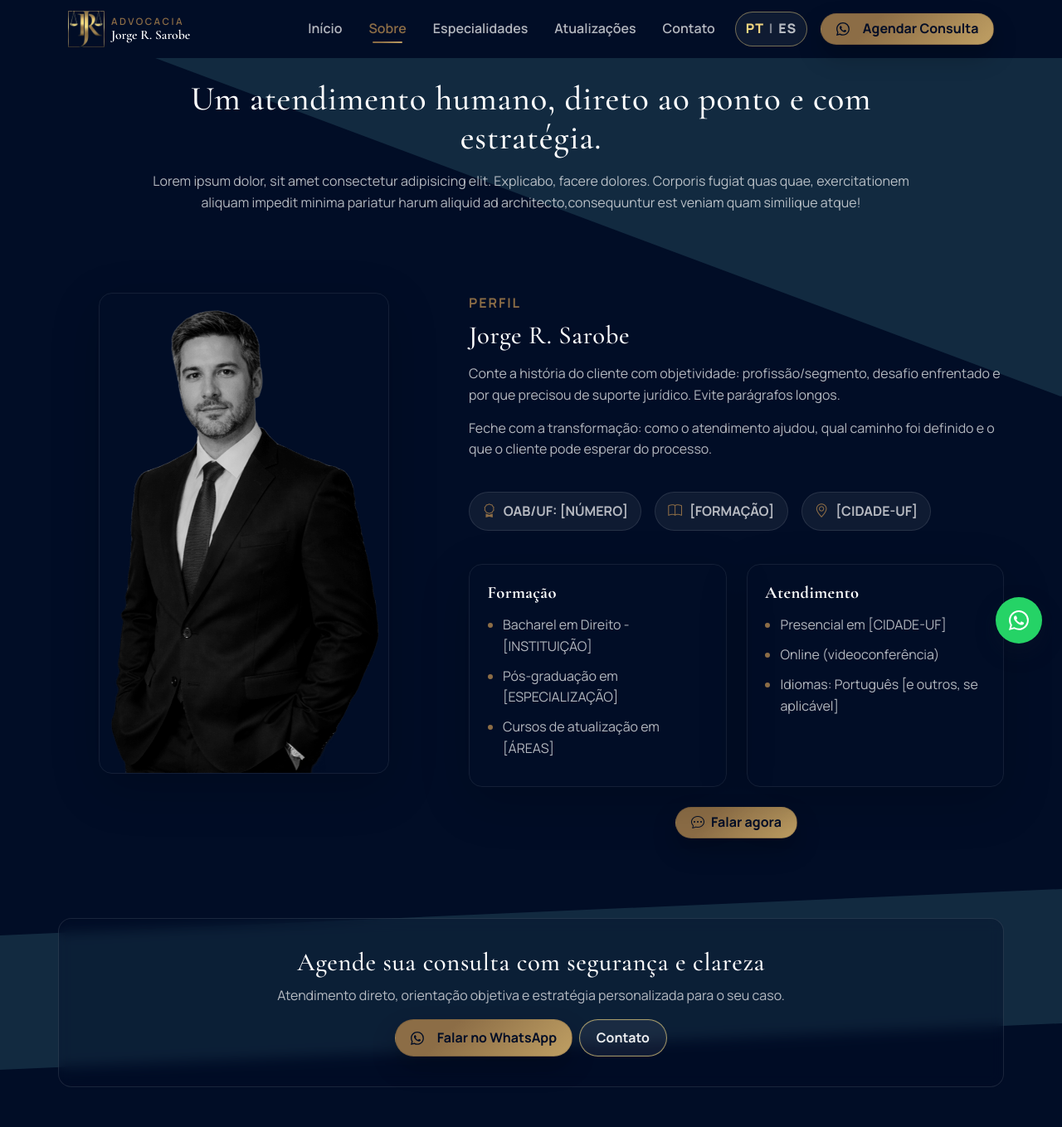
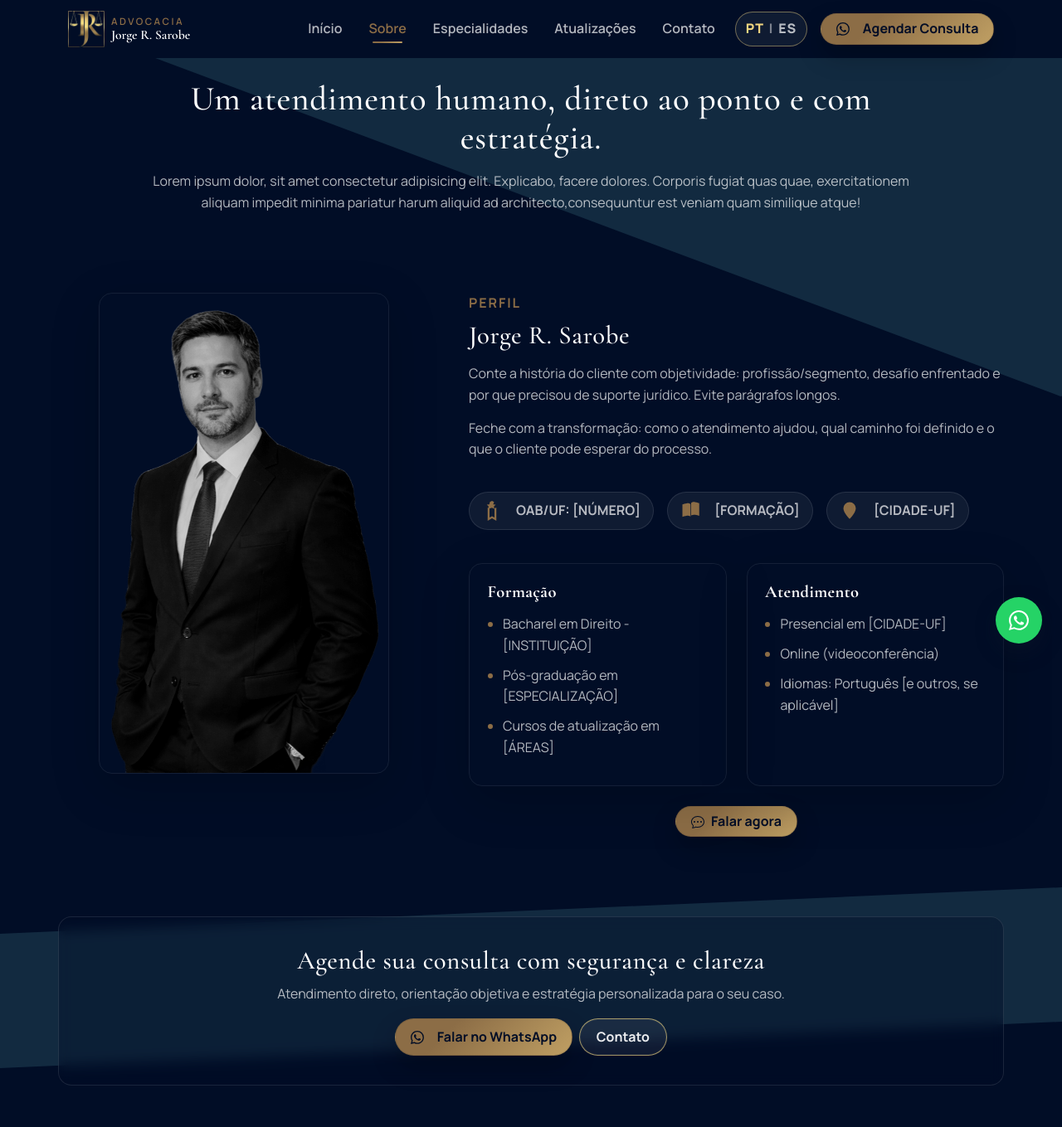
Before and after one commit to advjorgedev-pixel/site_institucional_web, a Django app: page /sobre/ in a window 1280 px wide. Shown: the top 1359 px of the page at 83% size. Run offline with Django 5.2, Linux system fonts and the light colour scheme; parts of the project's set-up code (start-up, migrations or seed data) failed here and were passed over; some libraries are stand-ins or nearby versions.

Commit message:
sobre svg

```diff
--- a/institucional/static/css/about_site.css
+++ b/institucional/static/css/about_site.css
@@ -87,7 +87,7 @@
     font-weight: 700;
 }
 
-.about-chip .bi {
+.about-chip svg {
     color: var(--color-gold-700);
     font-size: 1.05rem;
 }
--- a/institucional/templates/about/about_site.html
+++ b/institucional/templates/about/about_site.html
@@ -63,17 +63,52 @@
                 <!-- CHIPS (linha superior) -->
                 <div class="about-chips mt-4 justify-content-center justify-content-lg-start" data-aos="fade-up">
                     <div class="about-chip">
-                        <i class="bi bi-award"></i> {% trans "OAB/UF: [NÚMERO]" %}
+                        <!-- bi-award -->
+                        <svg xmlns="http://www.w3.org/2000/svg"
+                            width="24" height="24"
+                            fill="currentColor"
+                            viewBox="0 0 16 16"
+                            class="me-2 flex-shrink-0"
+                            aria-hidden="true"
+                            focusable="false">
+                            <path d="M9.669.864 8 0 6.331.864 5.85 2.75l-2.03.297 1.47 1.43-.347 2.02L8 5.56l1.857.938-.347-2.02 1.47-1.43-2.03-.297L9.669.864z"/>
+                            <path d="M4.5 5.562V16L8 14l3.5 2V5.562l-1.5.222V13.4l-2-1.143-2 1.143V5.784l-1.5-.222z"/>
+                        </svg>
+                        {% trans "OAB/UF: [NÚMERO]" %}
                     </div>
 
                     <div class="about-chip">
-                        <i class="bi bi-book"></i> {% trans "[FORMAÇÃO]" %}
+                        <!-- bi-book -->
+                        <svg xmlns="http://www.w3.org/2000/svg"
+                            width="24" height="24"
+                            fill="currentColor"
+                            viewBox="0 0 16 16"
+                            class="me-2 flex-shrink-0"
+                            aria-hidden="true"
+                            focusable="false">
+                            <path d="M1 2.828c.885-.37 2.154-.769 3.388-.893 1.33-.134 2.458.063 3.112.752v9.746c-.935-.53-2.12-.603-3.213-.493-1.18.12-2.37.461-3.287.811V2.828z"/>
+                            <path d="M8 1.687c.654-.689 1.782-.886 3.112-.752 1.234.124 2.503.523 3.388.893v10.223c-.917-.35-2.107-.692-3.287-.81-1.094-.111-2.278-.039-3.213.492V1.687z"/>
+                            <path d="M8 1.687v10.746"/>
+                        </svg>
+                        {% trans "[FORMAÇÃO]" %}
                     </div>
 
                     <div class="about-chip">
-                        <i class="bi bi-geo-alt"></i> {% trans "[CIDADE-UF]" %}
+                        <!-- bi-geo-alt -->
+                        <svg xmlns="http://www.w3.org/2000/svg"
+                            width="24" height="24"
+                            fill="currentColor"
+                            viewBox="0 0 16 16"
+                            class="me-2 flex-shrink-0"
+                            aria-hidden="true"
+                            focusable="false">
+                            <path d="M12.166 8.94c-.524 1.062-1.234 2.12-1.96 3.07A31.493 31.493 0 0 1 8 14.583a31.493 31.493 0 0 1-2.206-2.573c-.726-.95-1.436-2.008-1.96-3.07C3.304 7.867 3 6.862 3 6a5 5 0 0 1 10 0c0 .862-.305 1.867-.834 2.94z"/>
+                            <path d="M8 8a2 2 0 1 0 0-4 2 2 0 0 0 0 4z"/>
+                        </svg>
+                        {% trans "[CIDADE-UF]" %}
                     </div>
                 </div>
+
 
                 <!-- CARDS (Formação / Atendimento) -->
                 <div class="row g-3 g-lg-4 mt-3" data-aos="fade-up" data-aos-delay="100">
@@ -107,7 +142,11 @@
 
                 <div class="mt-4 d-flex justify-content-center">
                     <a class="btn-primary" href="#contato" aria-label="{% trans 'Falar agora' %}">
-                        <i class="bi bi-chat-dots"></i> {% trans "Falar agora" %}
+                        <svg xmlns="http://www.w3.org/2000/svg" width="16" height="16" fill="currentColor" class="bi bi-chat-dots" viewBox="0 0 16 16">
+                        <path d="M5 8a1 1 0 1 1-2 0 1 1 0 0 1 2 0m4 0a1 1 0 1 1-2 0 1 1 0 0 1 2 0m3 1a1 1 0 1 0 0-2 1 1 0 0 0 0 2"/>
+                        <path d="m2.165 15.803.02-.004c1.83-.363 2.948-.842 3.468-1.105A9 9 0 0 0 8 15c4.418 0 8-3.134 8-7s-3.582-7-8-7-8 3.134-8 7c0 1.76.743 3.37 1.97 4.6a10.4 10.4 0 0 1-.524 2.318l-.003.011a11 11 0 0 1-.244.637c-.079.186.074.394.273.362a22 22 0 0 0 .693-.125m.8-3.108a1 1 0 0 0-.287-.801C1.618 10.83 1 9.468 1 8c0-3.192 3.004-6 7-6s7 2.808 7 6-3.004 6-7 6a8 8 0 0 1-2.088-.272 1 1 0 0 0-.711.074c-.387.196-1.24.57-2.634.893a11 11 0 0 0 .398-2"/>
+                        </svg>
+                        {% trans "Falar agora" %}
                     </a>
                 </div>
 
```
